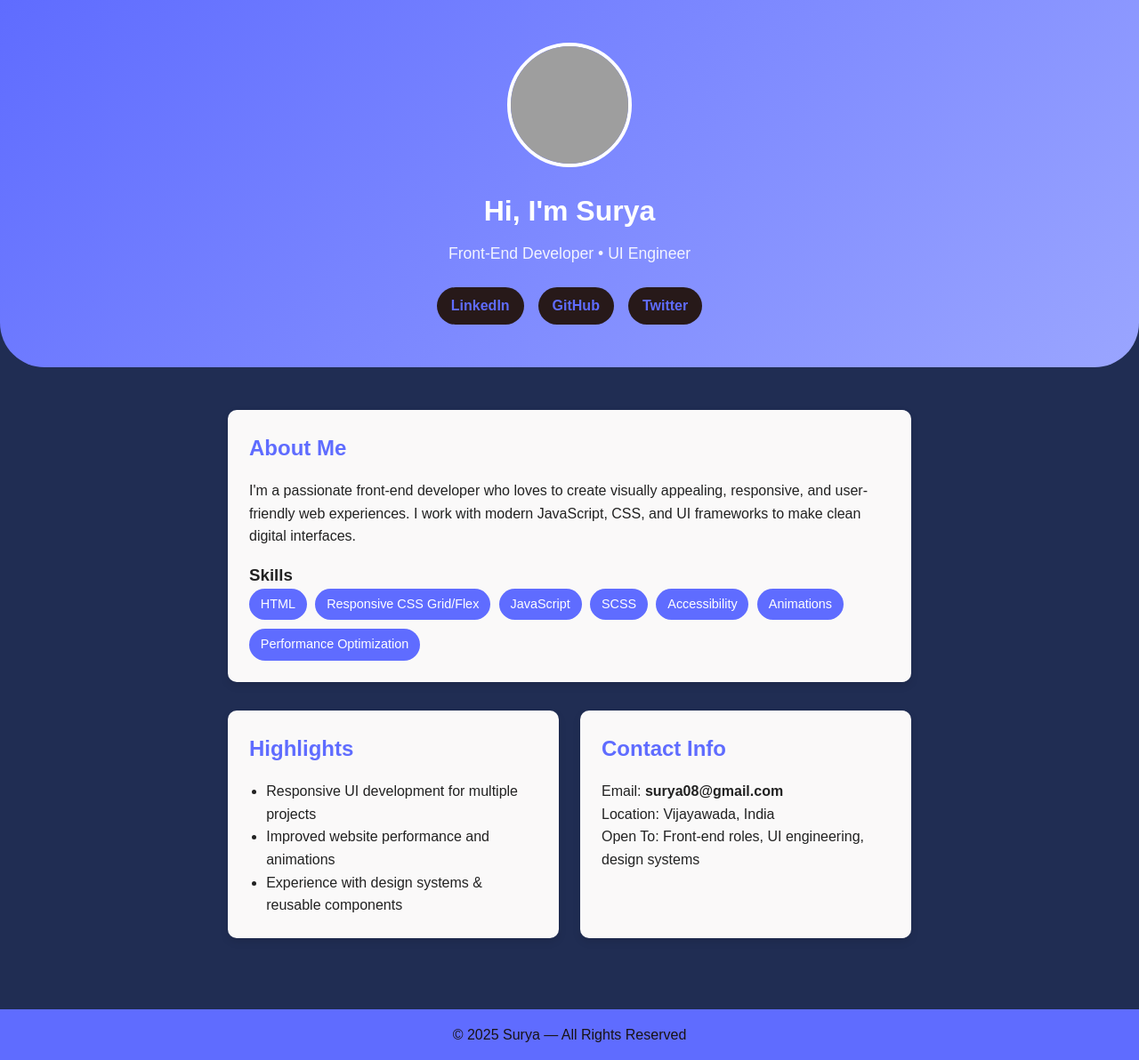
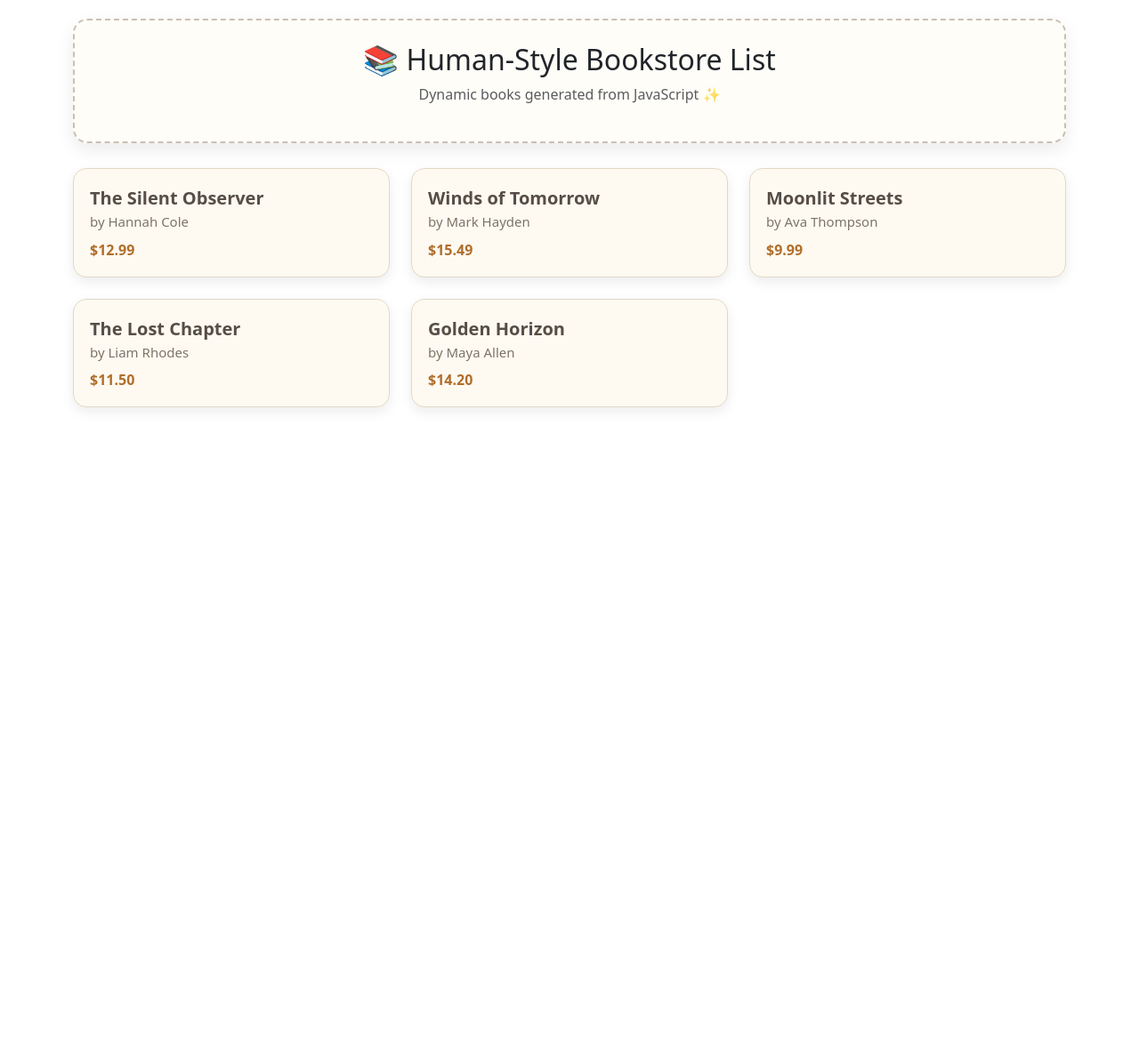
Before and after one commit to surya2068/demo.html, a plain HTML site: page index.html in a window 1280 px wide. Shown: the whole page at 89% size. After the commit the page ends 800 px from the top, so only its background shows below. Drawn offline with nearby package versions, Linux system fonts and the light colour scheme; grey boxes are pictures that could not be loaded.

Commit message:
Add files via upload

```diff
--- a/index.html
+++ b/index.html
@@ -1,198 +1,63 @@
 <!DOCTYPE html>
 <html lang="en">
 <head>
-  <meta charset="UTF-8" />
-  <meta name="viewport" content="width=device-width, initial-scale=1.0" />
-  <title>Surya — Portfolio</title>
+<meta charset="UTF-8">
+<title>Human-Style Book List</title>
+<link rel="stylesheet" href="styles.css">
+<!-- Bootstrap CDN -->
+<link href="https://cdn.jsdelivr.net/npm/bootstrap@5.3.0/dist/css/bootstrap.min.css" rel="stylesheet">
 
-  <style>
-    /* Reset */
-    * {
-      margin: 0;
-      padding: 0;
-      box-sizing: border-box;
-    }
 
-    body {
-      font-family: "Poppins", Arial, sans-serif;
-      background: #202d53;
-      color: #222;
-      line-height: 1.6;
-    }
+</head>
 
-    /* Header */
-    header {
-      background: linear-gradient(135deg, #5f6cff, #9aa5ff);
-      padding: 3rem 1rem;
-      text-align: center;
-      color: white;
-      border-bottom-left-radius: 50px;
-      border-bottom-right-radius: 50px;
-    }
-
-    header img {
-      width: 140px;
-      height: 140px;
-      border-radius: 50%;
-      border: 4px solid white;
-      object-fit: cover;
-      margin-bottom: 1rem;
-    }
-
-    header h1 {
-      font-size: 2rem;
-      margin-bottom: 0.5rem;
-    }
-
-    header p.subtitle {
-      font-size: 1.1rem;
-      opacity: 0.9;
-    }
-
-    /* Social buttons */
-    .social-links {
-      margin-top: 1.5rem;
-      display: flex;
-      justify-content: center;
-      gap: 1rem;
-    }
-
-    .social-links a {
-      background: rgb(39, 25, 25);
-      color: #5f6cff;
-      padding: 0.5rem 1rem;
-      border-radius: 30px;
-      text-decoration: none;
-      font-weight: 600;
-      transition: 0.2s;
-    }
-
-    .social-links a:hover {
-      background: #dfe3ff;
-    }
-
-    /* Main Section */
-    main {
-      max-width: 800px;
-      margin: 2rem auto;
-      padding: 1rem;
-    }
-
-    .card {
-      background: rgb(250, 249, 249);
-      padding: 1.5rem;
-      border-radius: 10px;
-      box-shadow: 0 4px 10px rgba(0,0,0,0.1);
-      margin-bottom: 2rem;
-    }
-
-    h2 {
-      color: #5f6cff;
-      margin-bottom: 1rem;
-    }
-
-    .skills {
-      list-style: none;
-      display: flex;
-      flex-wrap: wrap;
-      gap: 0.6rem;
-    }
-
-    .skills li {
-      background: #5f6cff;
-      color: white;
-      padding: 0.4rem 0.8rem;
-      border-radius: 20px;
-      font-size: 0.9rem;
-    }
-
-    .grid {
-      display: grid;
-      grid-template-columns: 1fr 1fr;
-      gap: 1.5rem;
-    }
-
-    ul.list {
-      padding-left: 1.2rem;
-    }
-
-    /* Footer */
-    footer {
-      background: #5f6cff;
-      color: rgb(25, 19, 19);
-      padding: 1rem;
-      text-align: center;
-      margin-top: 2rem;
-    }
-
-  </style>
-</head>
 <body>
 
-  <header>
-    <img src="https://midriffinfosolution.org/wp-content/uploads/2022/03/web-development.jpg" alt="Surya Profile Photo" />
+<div class="container">
 
-    <h1>Hi, I'm Surya</h1>
-    <p class="subtitle">Front-End Developer • UI Engineer</p>
+    <div class="header-box">
+        <h2 class="mb-0">📚 Human-Style Bookstore List</h2>
+        <p class="text-muted mt-2">Dynamic books generated from JavaScript ✨</p>
+    </div>
 
-    <div class="social-links">
-      <a href="#">LinkedIn</a>
-      <a href="#">GitHub</a>
-      <a href="#">Twitter</a>
+    <div class="row mt-4" id="bookList">
+        <!-- Books will appear here dynamically -->
     </div>
-  </header>
 
-  <main>
+</div>
 
-    <section class="card">
-      <h2>About Me</h2>
-      <p>
-        I'm a passionate front-end developer who loves to create visually appealing,
-        responsive, and user-friendly web experiences. I work with modern JavaScript,
-        CSS, and UI frameworks to make clean digital interfaces.
-      </p>
+<script>
+// Sample book data
+const books = [
+    { title: "The Silent Observer", author: "Hannah Cole", price: "$12.99" },
+    { title: "Winds of Tomorrow", author: "Mark Hayden", price: "$15.49" },
+    { title: "Moonlit Streets", author: "Ava Thompson", price: "$9.99" },
+    { title: "The Lost Chapter", author: "Liam Rhodes", price: "$11.50" },
+    { title: "Golden Horizon", author: "Maya Allen", price: "$14.20" }
+];
 
-      <h3 style="margin-top: 1rem;">Skills</h3>
-      <ul class="skills">
-        <li>HTML</li>
-        <li>  Responsive CSS Grid/Flex</li>
-        <li>JavaScript</li>
-        <li>SCSS</li>
-        <li>Accessibility</li>
-        <li>Animations</li>
-        <li>Performance Optimization</li>
-      </ul>
-    </section>
+// Function to display books
+function displayBooks() {
+    const container = document.getElementById("bookList");
+    container.innerHTML = ""; // clear area
 
-    <section class="grid">
+    // Loop through books
+    books.forEach(book => {
+        const card = `
+            <div class="col-md-4 col-sm-6 mb-4">
+                <div class="book-card">
+                    <div class="title">${book.title}</div>
+                    <div class="author">by ${book.author}</div>
+                    <div class="price mt-2">${book.price}</div>
+                </div>
+            </div>
+        `;
+        container.innerHTML += card;
+    });
+}
 
-      <div class="card">
-        <h2>Highlights</h2>
-        <ul class="list">
-          <li>Responsive UI development for multiple projects</li>
-          <li>Improved website performance and animations</li>
-          <li>Experience with design systems & reusable components</li>
-        </ul>
-      </div>
-
-      <div class="card">
-        <h2>Contact Info</h2>
-        <p>Email: <strong>surya08@gmail.com</strong></p>
-        <p>Location: Vijayawada, India</p>
-        <p>Open To: Front-end roles, UI engineering, design systems</p>
-      </div>
-
-    </section>
-
-  </main>
-
-  <footer>
-    © <span id="year"></span> Surya — All Rights Reserved
-  </footer>
-
-  <script>
-    document.getElementById("year").textContent = new Date().getFullYear();
-  </script>
+// Run the function
+displayBooks();
+</script>
 
 </body>
 </html>
--- a/styles.css
+++ b/styles.css
@@ -1,92 +1,52 @@
-/* Whole page background */
 body {
-  font-family: Arial, sans-serif;
-  background: #dfe9f3;
-  margin: 0;
-  padding: 0;
-}
+        background: #f7f3ea;
+        font-family: "Segoe UI", sans-serif;
+    }
 
-/* Header */
-.site-header {
-  text-align: center;
-  padding: 25px 10px;
-  background: #4a90e2;
-  color: white;
-}
+    .header-box {
+        background: #fffdf8;
+        padding: 25px;
+        margin-top: 25px;
+        border-radius: 16px;
+        border: 2px dashed #c9c0b2;
+        text-align: center;
+        box-shadow: 0 8px 20px rgba(0,0,0,0.08);
+        animation: float 4s ease-in-out infinite;
+    }
 
-.title {
-  margin-bottom: 5px;
-}
+    @keyframes float {
+        0% { transform: translateY(0); }
+        50% { transform: translateY(-8px); }
+        100% { transform: translateY(0); }
+    }
 
-.subtitle {
-  color: #eef3ff;
-}
+    .book-card {
+        background: #fffaf1;
+        border-radius: 15px;
+        border: 1.5px solid #e2d8c7;
+        padding: 18px;
+        transition: 0.3s;
+        box-shadow: 0 5px 14px rgba(0,0,0,0.08);
+    }
 
-/* Product grid */
-.gallery {
-  display: grid;
-  grid-template-columns: repeat(auto-fit, minmax(220px, 1fr));
-  gap: 20px;
-  width: 90%;
-  margin: 25px auto;
-}
+    .book-card:hover {
+        transform: translateY(-4px);
+        background: #fff8ea;
+    }
 
-/* Product card */
-.card {
-  background: #ffffff;
-  border-radius: 8px;
-  padding: 15px;
-  border: 2px solid #cdd6e2;
-}
+    .title {
+        font-size: 20px;
+        color: #564e46;
+        font-weight: bold;
+    }
 
-/* Product image */
-.thumb {
-  width: 100%;
-  border-radius: 6px;
-  margin-bottom: 10px;
-  background: #b0c4de;
-}
+    .author {
+        font-size: 15px;
+        color: #7d7469;
+    }
 
-/* Product name */
-.name {
-  font-size: 18px;
-  margin-bottom: 4px;
-  color: #333;
-}
-
-/* Description */
-.desc {
-  color: #555;
-  margin-bottom: 12px;
-}
-
-
-.meta {
-  display: flex;
-  justify-content: space-between;
-  align-items: center;
-}
-
-.price {
-  font-weight: bold;
-  color: #2a4d69;
-}
-
-
-.btn {
-  padding: 6px 12px;
-  background: #2a4d69;
-  color: white;
-  text-decoration: none;
-  border-radius: 4px;
-  font-size: 14px;
-}
-
-
-.site-footer {
-  text-align: center;
-  padding: 15px;
-  background: #4a90e2;
-  color: white;
-  margin-top: 30px;
-}
+    .price {
+        font-size: 16px;
+        color: #b06e2b;
+        font-weight: 600;
+    }
```
Also changed, not shown: app.js (added, +210 -0 lines).
